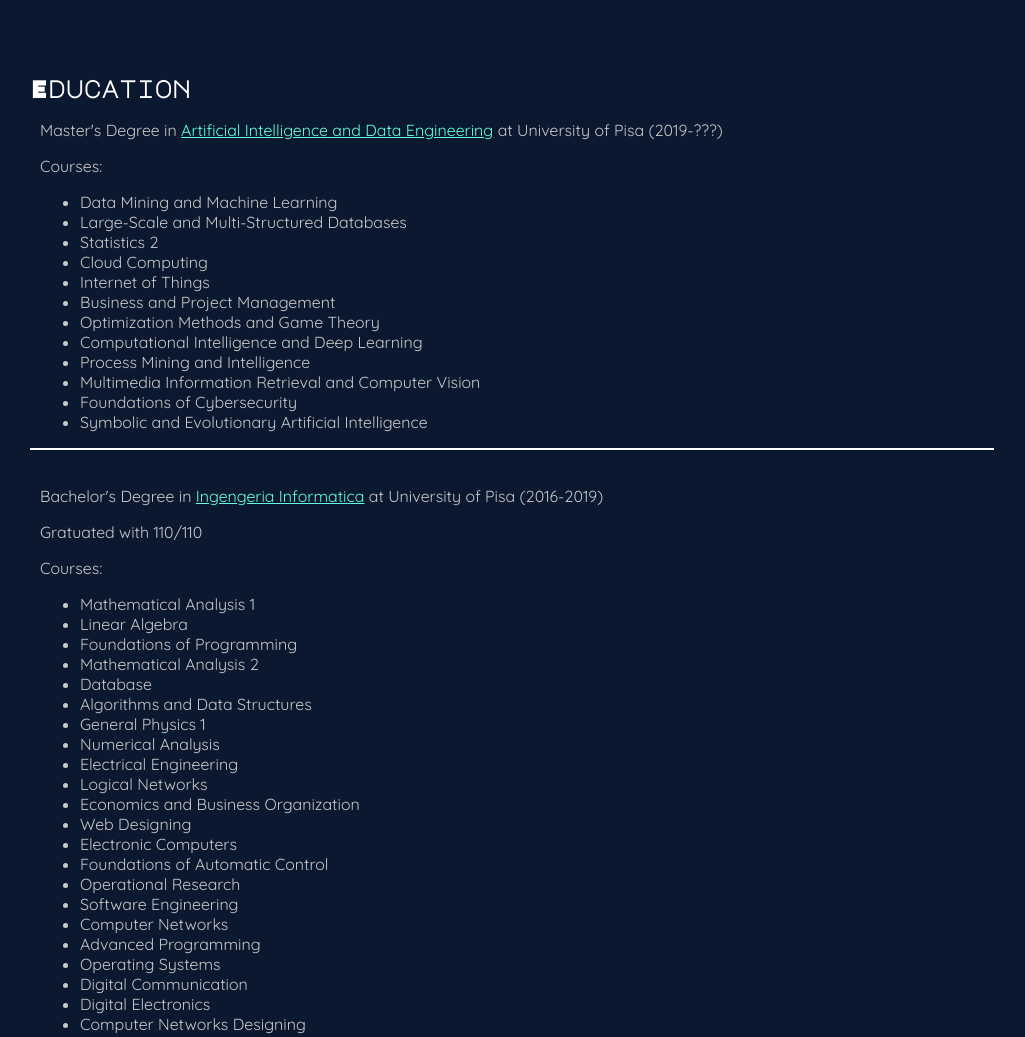
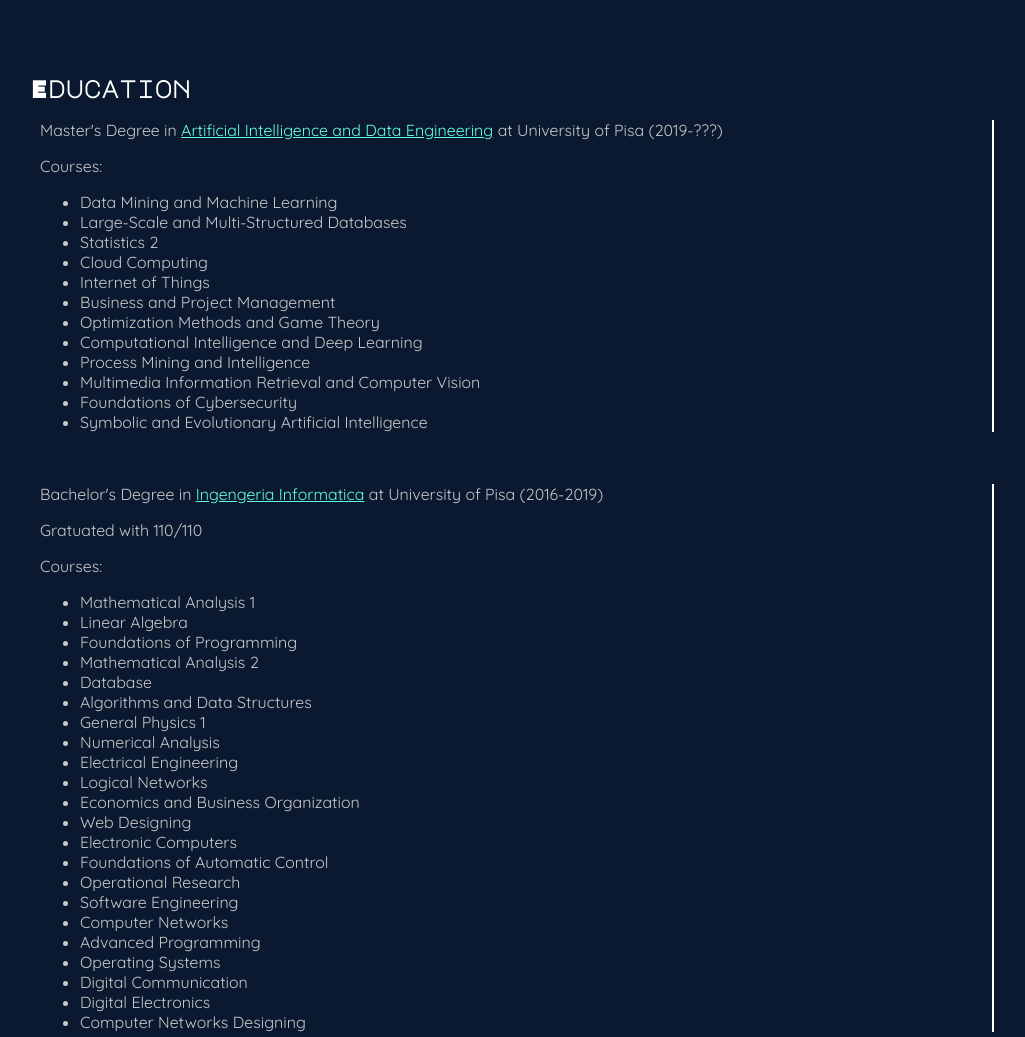
Before and after one commit to lucabarsellotti/lucabarsellotti2.github.io, a plain HTML site: page index.html in a window 1280 px wide. Shown: the part 780-1817 px from the top of the page, without its empty margins (128-1153 px from the left). Drawn offline with Linux system fonts and the light colour scheme.

Commit message:
Update index.css

```diff
--- a/css/index.css
+++ b/css/index.css
@@ -79,7 +79,7 @@
 }
 
 .degree{
-  border-width: 0px 0px 2px 0px;
+  border-width: 0px 2px 0px 0px;
   border-style: solid;
   border-color: white;
   padding-left: 10px;
```
